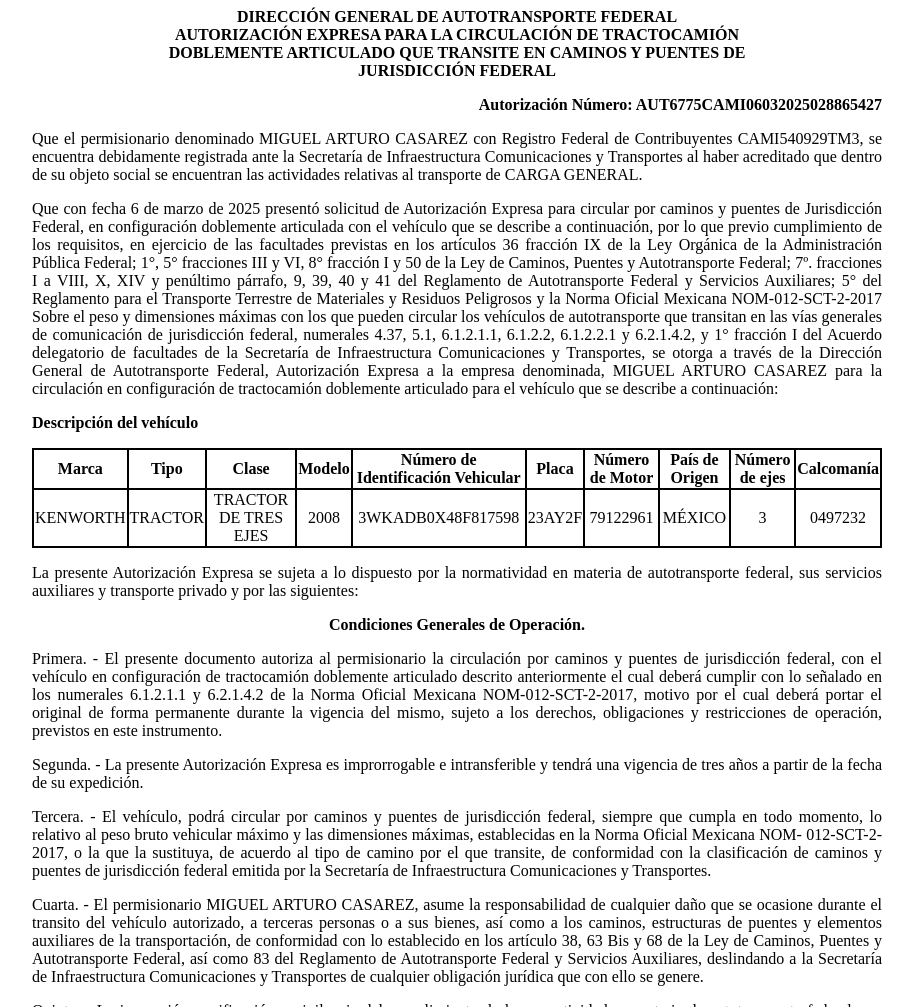
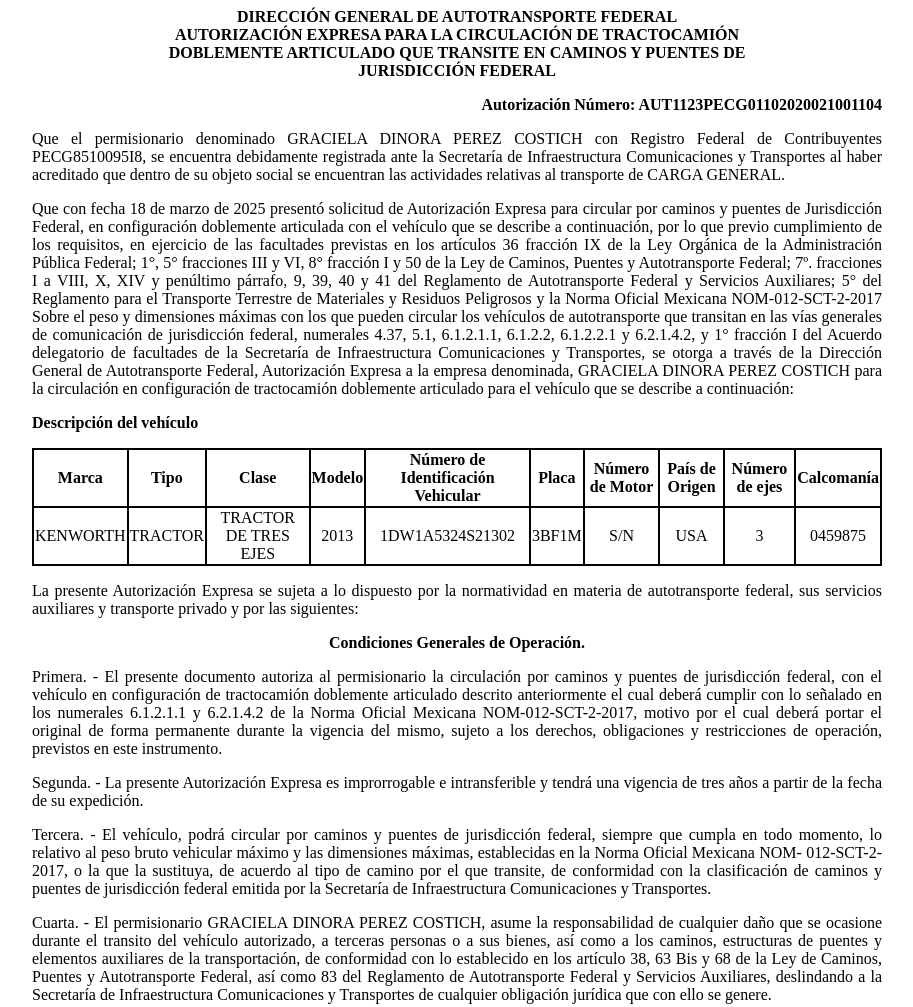
Before and after one commit to app-sct1/ConsultaAutDobleRemolque-folio-0253426, a plain HTML site: page index.html in a window 1280 px wide. Shown: the top 1007 px of the page, without its empty margins (183-1096 px from the left). Drawn offline with Linux system fonts and the light colour scheme.

Commit message:
Update index.html

```diff
--- a/index.html
+++ b/index.html
@@ -75,18 +75,18 @@
 						<p class="sinMargen">DOBLEMENTE ARTICULADO QUE TRANSITE EN CAMINOS Y PUENTES DE</p>
 						<p class="sinMargen">JURISDICCIÓN FEDERAL</p>
 					</div>
-<p class="derechaNegro">Autorización Número: AUT6775CAMI06032025028865427</p>
+<p class="derechaNegro">Autorización Número: AUT1123PECG01102020021001104</p>
 
 					<p class="justificado">Que el permisionario denominado
-						MIGUEL ARTURO CASAREZ con Registro Federal de
-						Contribuyentes CAMI540929TM3, se encuentra
+						GRACIELA DINORA PEREZ COSTICH con Registro Federal de
+						Contribuyentes PECG8510095I8, se encuentra
 						debidamente registrada ante la Secretaría de Infraestructura
 						Comunicaciones y Transportes al haber acreditado que dentro de su
 						objeto social se encuentran las actividades relativas al
 						transporte de CARGA GENERAL.</p>
 
 
-					<p class="justificado">Que con fecha 6 de marzo de 2025 presentó
+					<p class="justificado">Que con fecha 18 de marzo de 2025 presentó
 						solicitud de Autorización Expresa para circular por caminos y
 						puentes de Jurisdicción Federal, en configuración doblemente
 						articulada con el vehículo que se describe a continuación, por lo
@@ -106,7 +106,7 @@
 						facultades de la Secretaría de Infraestructura Comunicaciones y
 						Transportes, se otorga a través de la
 						Dirección General de Autotransporte Federal, Autorización Expresa a la
-						empresa denominada, MIGUEL ARTURO CASAREZ para la
+						empresa denominada, GRACIELA DINORA PEREZ COSTICH para la
 						circulación en configuración de tractocamión doblemente articulado
 						para el vehículo que se describe a continuación:</p>
 
@@ -130,13 +130,13 @@
 							<td class="borde">KENWORTH</td>
 							<td class="borde">TRACTOR</td>
 							<td class="borde">TRACTOR DE TRES EJES</td>
-							<td class="borde">2008</td>
-							<td class="borde">3WKADB0X48F817598</td>
-							<td class="borde">23AY2F</td>
-							<td class="borde">79122961</td>
-							<td class="borde">MÉXICO</td>
+							<td class="borde">2013</td>
+							<td class="borde">1DW1A5324S21302</td>
+							<td class="borde">3BF1M</td>
+							<td class="borde">S/N</td>
+							<td class="borde">USA</td>
 							<td class="borde">3</td>
-							<td class="borde">0497232</td>
+							<td class="borde">0459875</td>
 						</tr>
 
 					</tbody></table>
@@ -174,7 +174,7 @@
 						Secretaría de Infraestructura Comunicaciones y Transportes.</p>
 
 					<p class="justificado">Cuarta. - El permisionario
-						MIGUEL ARTURO CASAREZ, asume la responsabilidad de
+						GRACIELA DINORA PEREZ COSTICH, asume la responsabilidad de
 						cualquier daño que se ocasione durante el transito del vehículo
 						autorizado, a terceras personas o a sus bienes, así como a los
 						caminos, estructuras de puentes y elementos auxiliares de la
```
